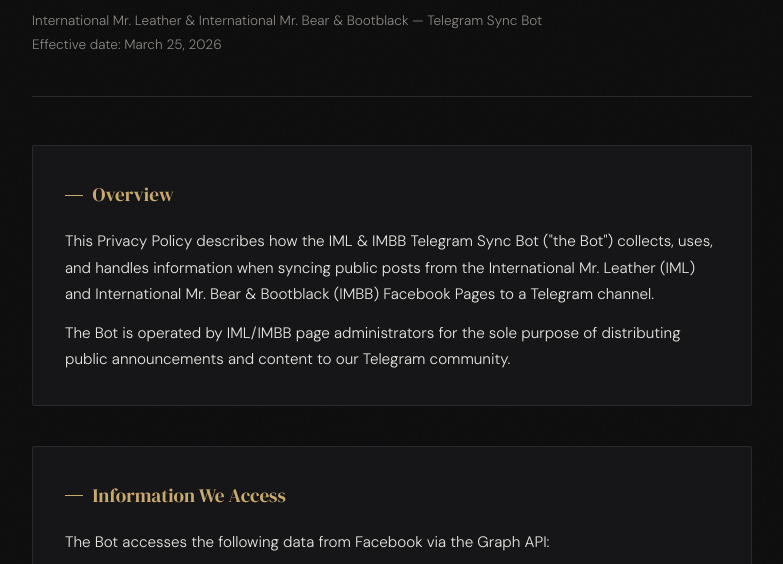
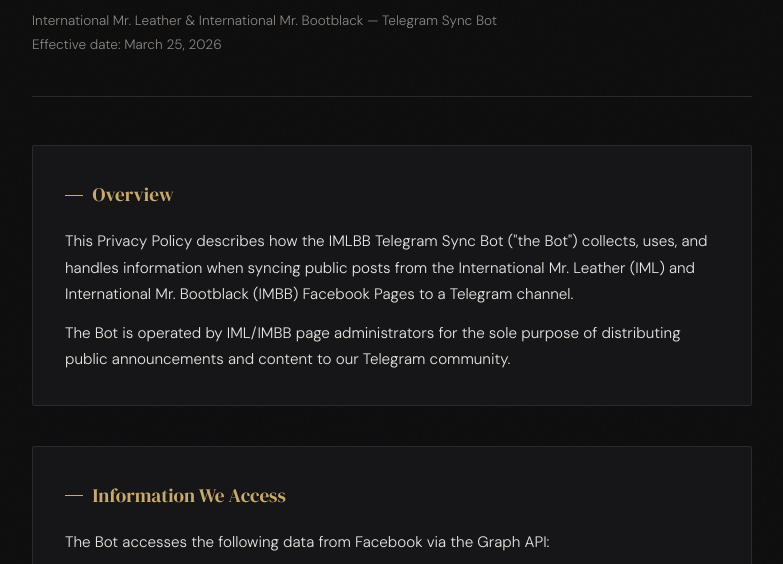
Before and after one commit to PupRiku/imlbb-telegram-bot, a website: page privacy-policy.html in a window 1280 px wide. Shown: the part 178-742 px from the top of the page, without its empty margins (248-1031 px from the left). Drawn offline with Linux system fonts and the light colour scheme.

Commit message:
Update privacy policy text for clarity and accuracy

```diff
--- a/privacy-policy.html
+++ b/privacy-policy.html
@@ -201,13 +201,13 @@
     <header>
       <p class="eyebrow">Legal Document</p>
       <h1>Privacy Policy</h1>
-      <p class="meta">International Mr. Leather &amp; International Mr. Bear &amp; Bootblack — Telegram Sync Bot<br>
+      <p class="meta">International Mr. Leather &amp; International Mr. Bootblack — Telegram Sync Bot<br>
       Effective date: <span id="date"></span></p>
     </header>
 
     <section>
       <h2>Overview</h2>
-      <p>This Privacy Policy describes how the IML &amp; IMBB Telegram Sync Bot ("the Bot") collects, uses, and handles information when syncing public posts from the International Mr. Leather (IML) and International Mr. Bear &amp; Bootblack (IMBB) Facebook Pages to a Telegram channel.</p>
+      <p>This Privacy Policy describes how the IMLBB Telegram Sync Bot ("the Bot") collects, uses, and handles information when syncing public posts from the International Mr. Leather (IML) and International Mr. Bootblack (IMBB) Facebook Pages to a Telegram channel.</p>
       <p>The Bot is operated by IML/IMBB page administrators for the sole purpose of distributing public announcements and content to our Telegram community.</p>
     </section>
 
```
